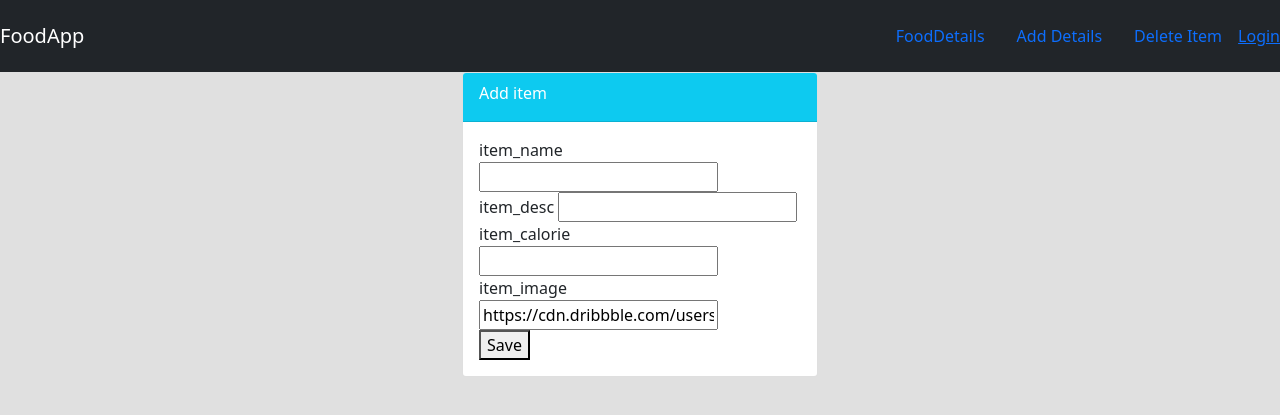
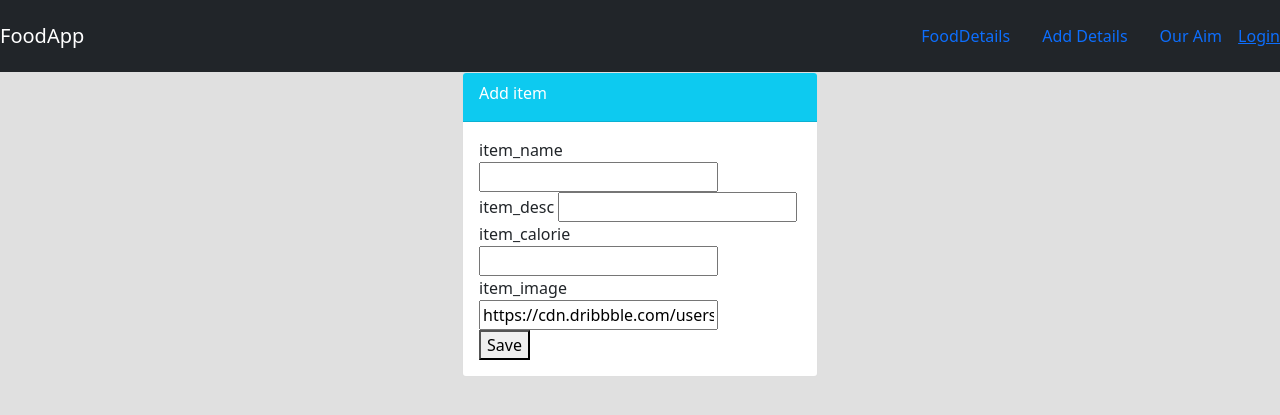
Before and after one commit to gunjan1831/Food-Mantra, a Django app: page /food/add in a window 1280 px wide. Shown: the top 415 px of the page. Run offline with Django 3.2, Linux system fonts and the light colour scheme.

Commit message:
modification

```diff
--- a/foods/templates/foods/base.html
+++ b/foods/templates/foods/base.html
@@ -14,9 +14,9 @@
     <a href="#" class="navbar-brand">FoodApp</a>
 
     <div class="navbar">
-        <a class="nav-item nav-link " href="#">FoodDetails</a>
+        <a class="nav-item nav-link " href="{% url 'foods:index' %}">FoodDetails</a>
         <a class="nav-item nav-link" href="{% url 'foods:create_item' %}">Add Details</a>
-        <a class="nav-item nav-link " href="#">Delete Item</a>
+        <a class="nav-item nav-link " href="{% url 'foods:aboutus' %}">Our Aim</a>
 
         {% if user.is_authenticated %}
         <a href="{% url 'logout' %}">Logout</a>
--- a/foods/urls.py
+++ b/foods/urls.py
@@ -11,4 +11,5 @@ urlpatterns = [
 path('delete/<int:id>/',views.delete_item,name='delete_item'),
 
     path('update/<int:id>/', views.update_item, name='update_item'),
+    path('aboutus/',views.aboutus,name='aboutus'),
 ]
--- a/foods/views.py
+++ b/foods/views.py
@@ -2,7 +2,7 @@ from django.shortcuts import render,redirect
 from django.http import HttpResponse
 from .models import Item
 from .forms import ItemForm
-from django.template import loader
+from django.template import loader,Context
 
 
 # Create your views here.
@@ -51,3 +51,8 @@ def delete_item(request,id):
         item.delete()
         return redirect('foods:index')
     return render(request,'foods/item-delete.html',{'item':item})
+
+def aboutus(request):
+
+        template = loader.get_template('foods/aboutus.html')
+        return HttpResponse(template.render)
```
Also changed, not shown: foods/templates/foods/aboutus.html (added, +8 -0 lines).
